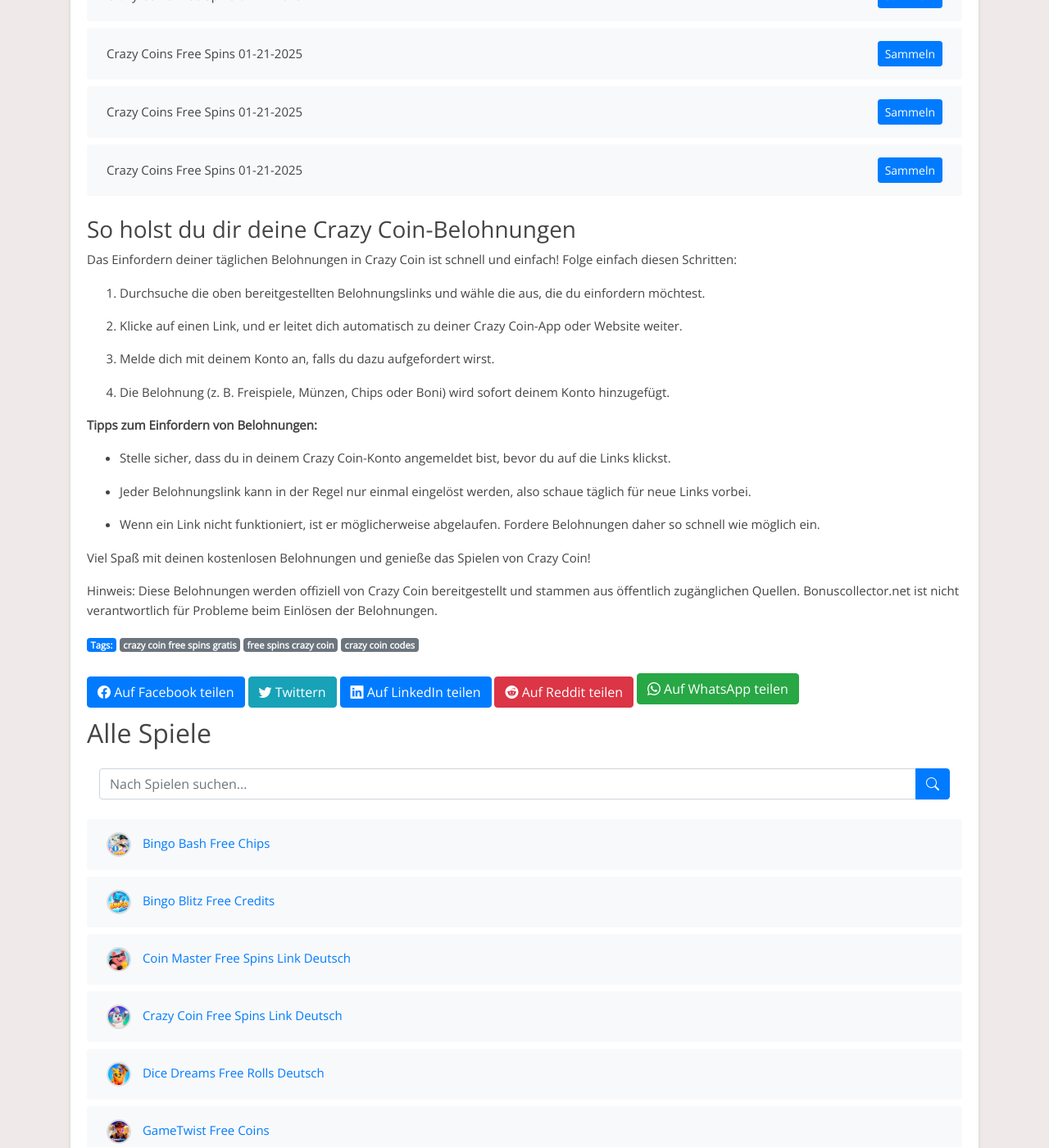
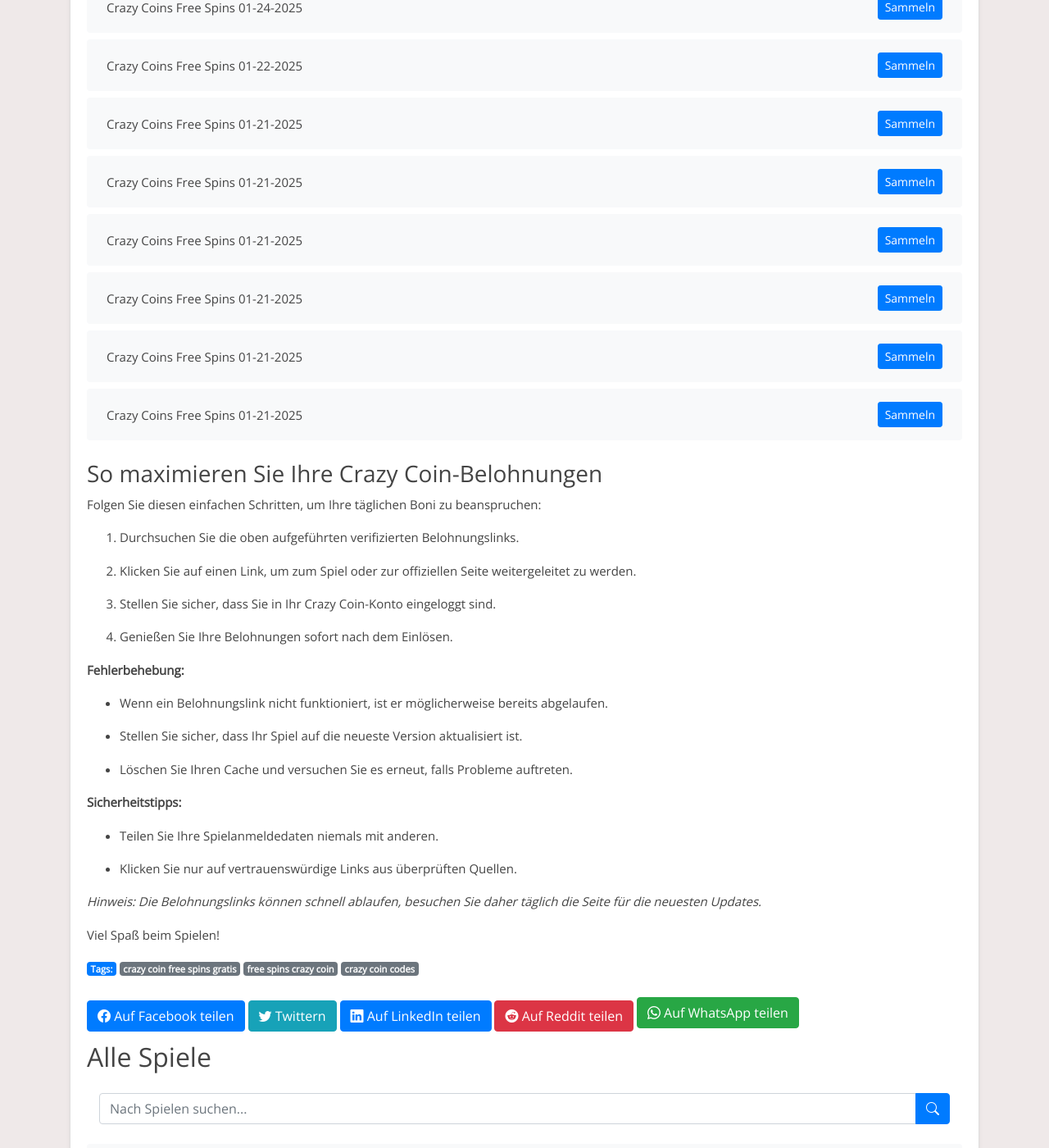
Before and after one commit to Prollad99/bs-de, a Jekyll site: the page built from _posts/2025-01-20-crazy-coin.md, in a window 1280 px wide and 1400 px high, scrolled down 3217 px. Shown: the whole window at 82% size. Built offline with Jekyll 4.4.1, drawn with Linux system fonts in a browser that asks for light colours; some of the changed text lies outside the part shown.

Commit message:
Update crazy-coin reward links, content, and modification timestamp

```diff
--- a/_includes/crazy-coin_footer.html
+++ b/_includes/crazy-coin_footer.html
@@ -1,27 +1,33 @@
-### So holst du dir deine Crazy Coin-Belohnungen
+### So maximieren Sie Ihre Crazy Coin-Belohnungen
 
 
-Das Einfordern deiner täglichen Belohnungen in Crazy Coin ist schnell und einfach! Folge einfach diesen Schritten:
+Folgen Sie diesen einfachen Schritten, um Ihre täglichen Boni zu beanspruchen:
 
-1. Durchsuche die oben bereitgestellten Belohnungslinks und wähle die aus, die du einfordern möchtest.
+1. Durchsuchen Sie die oben aufgeführten verifizierten Belohnungslinks.
 
-2. Klicke auf einen Link, und er leitet dich automatisch zu deiner Crazy Coin-App oder Website weiter.
+2. Klicken Sie auf einen Link, um zum Spiel oder zur offiziellen Seite weitergeleitet zu werden.
 
-3. Melde dich mit deinem Konto an, falls du dazu aufgefordert wirst.
+3. Stellen Sie sicher, dass Sie in Ihr Crazy Coin-Konto eingeloggt sind.
 
-4. Die Belohnung (z. B. Freispiele, Münzen, Chips oder Boni) wird sofort deinem Konto hinzugefügt.
+4. Genießen Sie Ihre Belohnungen sofort nach dem Einlösen.
 
 
-**Tipps zum Einfordern von Belohnungen:**
+**Fehlerbehebung:**
 
-- Stelle sicher, dass du in deinem Crazy Coin-Konto angemeldet bist, bevor du auf die Links klickst.
+- Wenn ein Belohnungslink nicht funktioniert, ist er möglicherweise bereits abgelaufen.
 
-- Jeder Belohnungslink kann in der Regel nur einmal eingelöst werden, also schaue täglich für neue Links vorbei.
+- Stellen Sie sicher, dass Ihr Spiel auf die neueste Version aktualisiert ist.
 
-- Wenn ein Link nicht funktioniert, ist er möglicherweise abgelaufen. Fordere Belohnungen daher so schnell wie möglich ein.
+- Löschen Sie Ihren Cache und versuchen Sie es erneut, falls Probleme auftreten.
 
 
-Viel Spaß mit deinen kostenlosen Belohnungen und genieße das Spielen von Crazy Coin!
+**Sicherheitstipps:**
+
+- Teilen Sie Ihre Spielanmeldedaten niemals mit anderen.
+
+- Klicken Sie nur auf vertrauenswürdige Links aus überprüften Quellen.
 
 
-Hinweis: Diese Belohnungen werden offiziell von Crazy Coin bereitgestellt und stammen aus öffentlich zugänglichen Quellen. Bonuscollector.net ist nicht verantwortlich für Probleme beim Einlösen der Belohnungen.
+*Hinweis: Die Belohnungslinks können schnell ablaufen, besuchen Sie daher täglich die Seite für die neuesten Updates.*
+
+Viel Spaß beim Spielen!
--- a/_includes/crazy-coin_post.html
+++ b/_includes/crazy-coin_post.html
@@ -1,13 +1,30 @@
-Entdecke tägliche Crazy Coin-Belohnungen!
+Willkommen auf der täglichen Crazy Coin-Belohnungsseite!
 
 
-Bist du ein Fan von Crazy Coin und möchtest dein Spielerlebnis verbessern? Du bist hier genau richtig! Diese Seite ist allen Crazy Coin-Enthusiasten gewidmet, die täglich kostenlose Belohnungen einfordern möchten. Hier findest du die neuesten Links, um Freispiele, Münzen, Chips und andere spannende Boni zu sammeln, damit du das Spiel noch mehr genießen kannst.
+Wenn Sie ein engagierter Fan von Crazy Coin sind, haben wir etwas Besonderes für Sie! Hier finden Sie aktualisierte Links zu kostenlosen Drehungen, Münzen, Chips und anderen Boni, die Ihr Spielerlebnis verbessern.
 
 
-Crazy Coin ist ein unterhaltsames Spiel, das von Millionen geliebt wird. Ob du höhere Level erreichen oder einfach nur den Nervenkitzel genießen möchtest – unsere täglichen Belohnungslinks halten dich im Spiel.
+**Was macht Crazy Coin so besonders?**
+
+Crazy Coin hat die Herzen von Millionen Spielern auf der ganzen Welt erobert. Mit seinem fesselnden Gameplay, herausfordernden Wettbewerben und spannenden Events ist es ein Muss für alle, die Spaß, Strategie und Belohnungen lieben.
 
 
-Hinweis: Crazy Coin ist eine kostenlose App, die ausschließlich zu Unterhaltungszwecken entwickelt wurde. Bonuscollector.net ist eine unabhängige Plattform und steht in keiner Verbindung zu den Entwicklern oder Eigentümern von Crazy Coin.
+**Tägliche Belohnungen:**
+
+- Frische Belohnungslinks, die regelmäßig aktualisiert werden.
+
+- Verpassen Sie keinen Bonus – setzen Sie ein Lesezeichen für diese Seite und schauen Sie täglich vorbei.
+
+- Sichern Sie sich Drehungen, Münzen und exklusive Boni, bevor sie ablaufen!
 
 
-Schau täglich vorbei, um sicherzustellen, dass du keine Belohnung verpasst!
+**Warum unsere Plattform nutzen?**
+
+- Einfaches, benutzerfreundliches Erlebnis.
+
+- Überprüfte und aktive Belohnungslinks.
+
+- Schneller Zugriff ohne komplizierte Schritte.
+
+
+*Hinweis: Crazy Coin ist eine kostenlose App, die zu Unterhaltungszwecken entwickelt wurde. Wir stehen in keiner Verbindung zu den Entwicklern oder Eigentümern des Spiels.*
```
